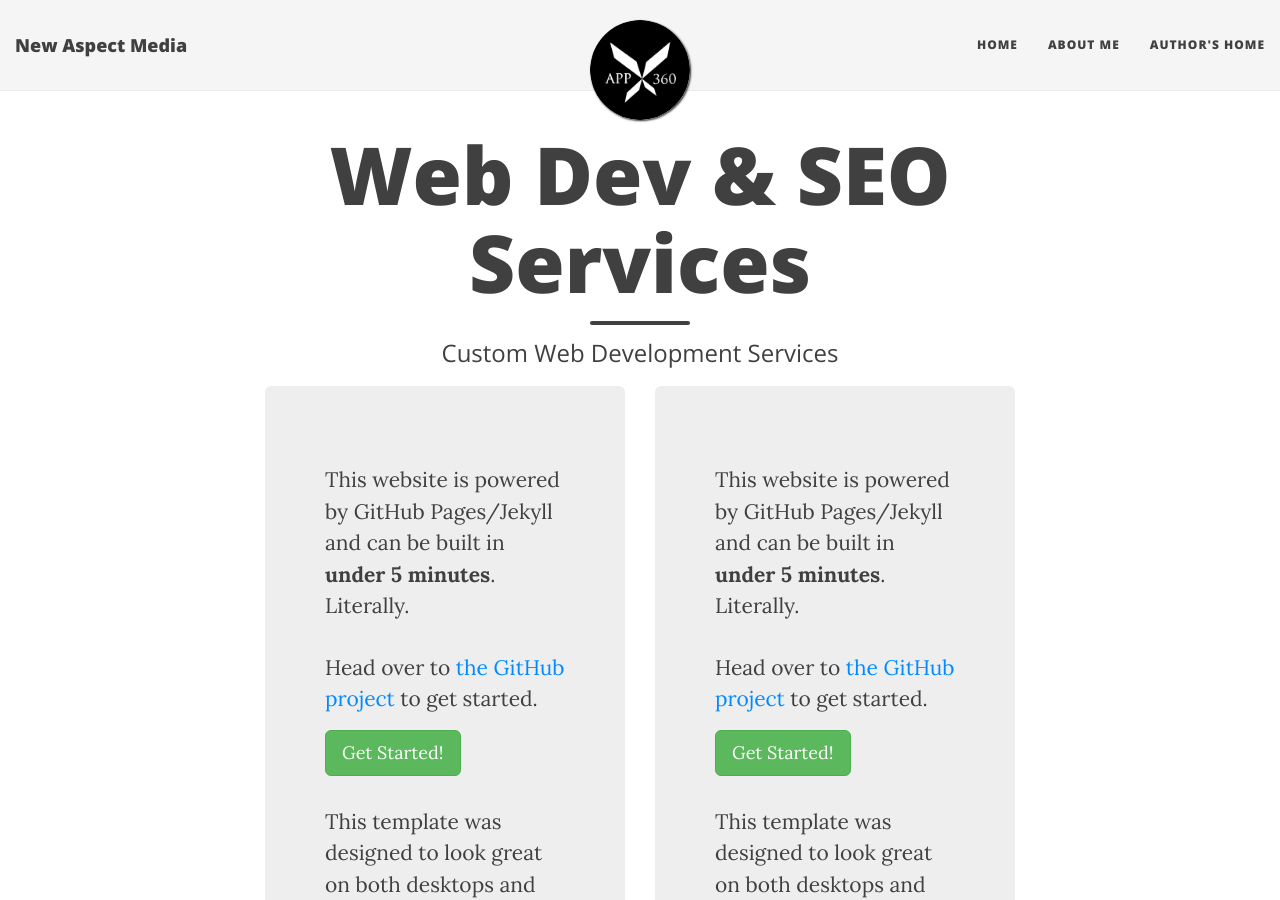
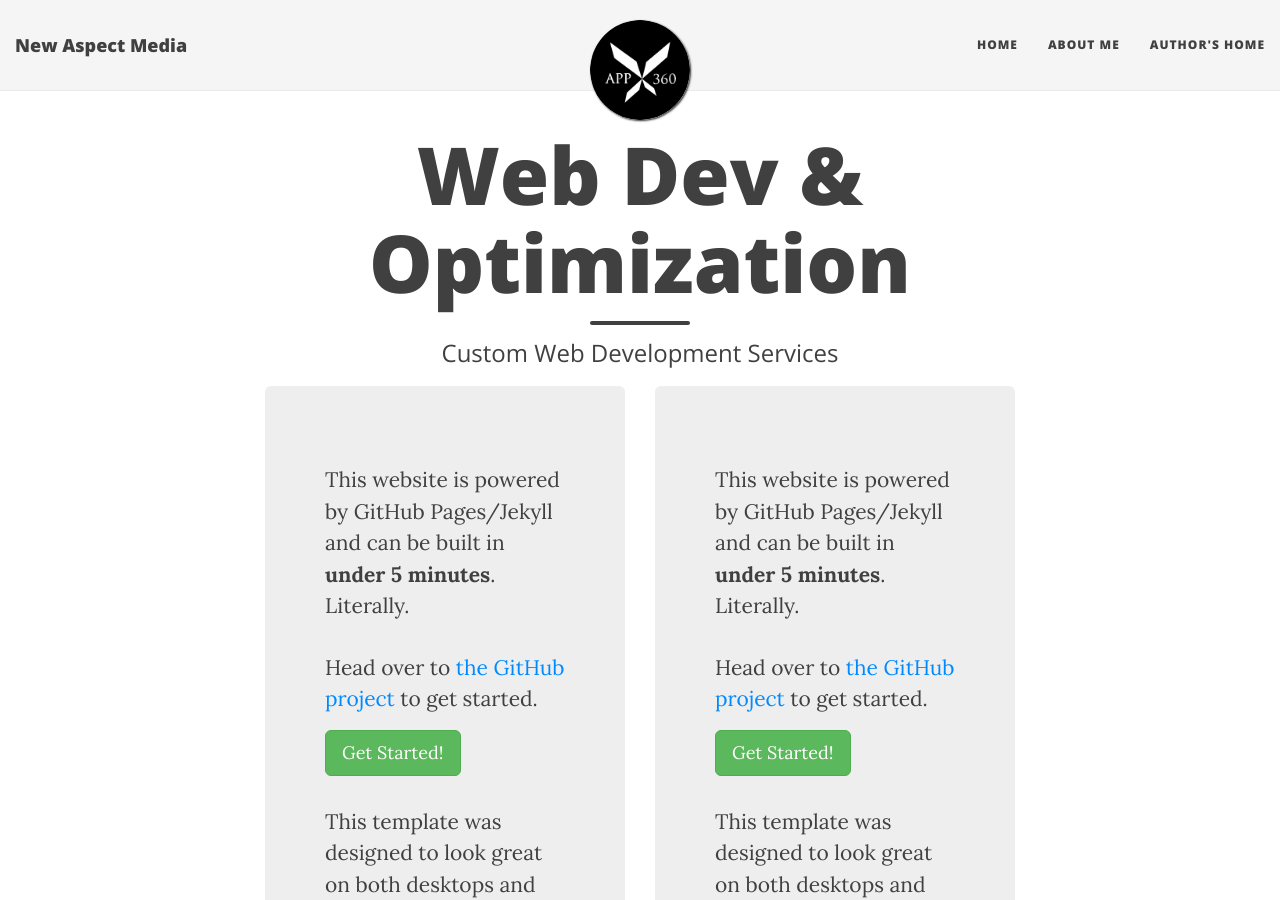
Before and after one commit to newmedia77/appxnam, a Jekyll site: the page built from index.html, in a window 1280 px wide and 900 px high. Built offline with Jekyll 4.4.1, drawn with Linux system fonts in a browser that asks for light colours; nearby versions of some CDN libraries; the list of posts is cut into pages by our own code.

Commit message:
andreas
index

```diff
--- a/index.html
+++ b/index.html
@@ -1,6 +1,6 @@
 ---
 layout: page
-title: Web Dev &amp; SEO Services
+title: Web Dev &amp; Optimization
 subtitle: Custom Web Development Services
 ---
 <div class="row">
```
